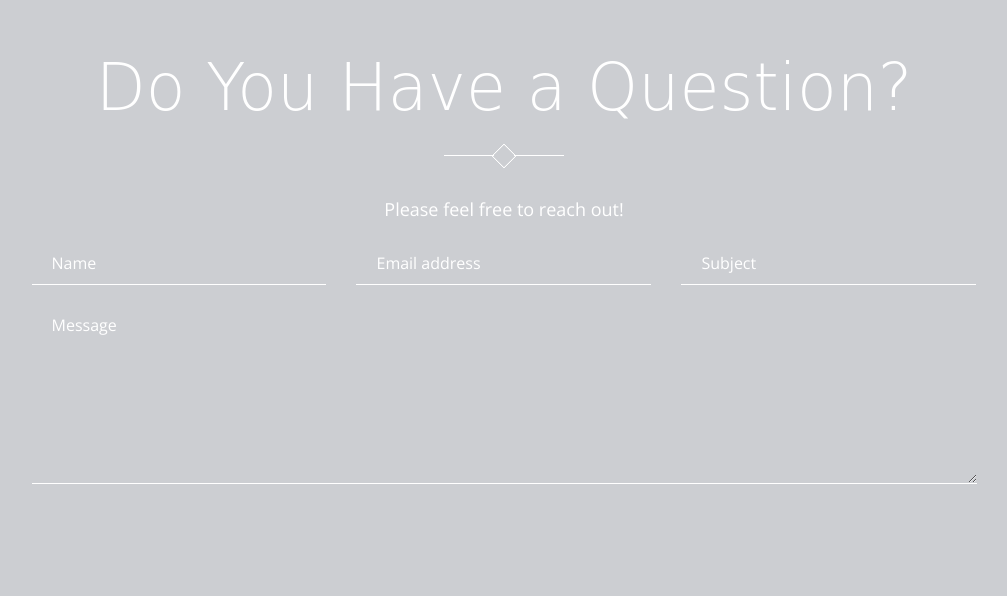
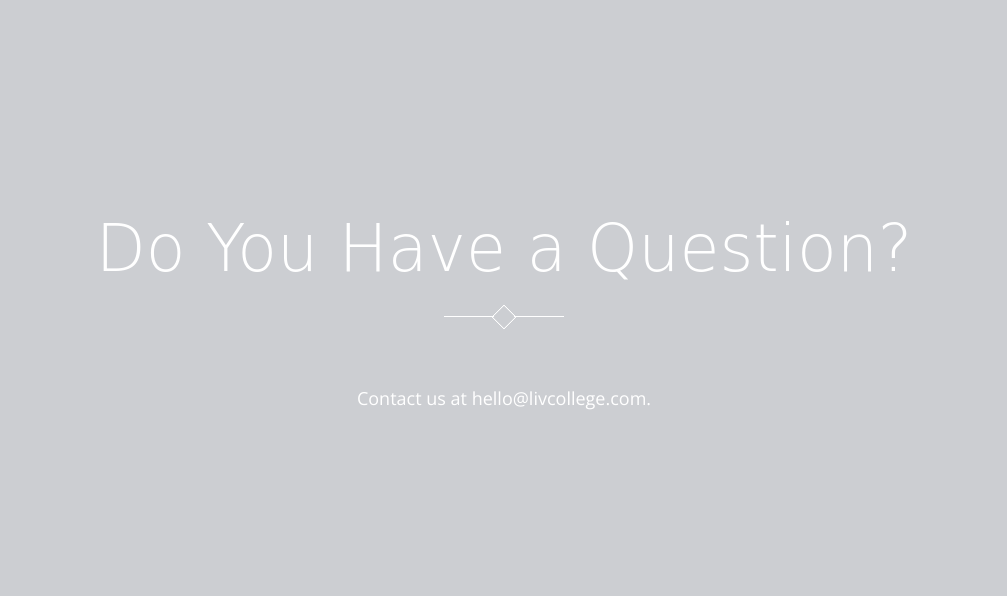
Before and after one commit to lilsplat/lilsplat.github.io, a plain HTML site: page index.html in a window 1280 px wide. Shown: the part 3279-3875 px from the top of the page, without its empty margins (136-1143 px from the left). Drawn offline with nearby package versions, Linux system fonts and the light colour scheme; files whose address does not match are found by name; a web font is replaced by a local one.

Commit message:
rm contact form

```diff
--- a/index.html
+++ b/index.html
@@ -264,11 +264,11 @@
 							</div><!-- END SECTION HEADER -->
 							<!-- START SLIDE CONTENT-->
 							<div class="slide-content">
-								<p class="animated" data-animation="fadeInUp" data-animation-delay="400">Please feel free to reach out!</p>
-								<!-- <p><br>Contact us at <a href="mailto:hello@livcollege.com">hello@livcollege.com</a>.</p> -->
+								<!-- <p class="animated" data-animation="fadeInUp" data-animation-delay="400">Please feel free to reach out!</p> -->
+								<p><br>Contact us at <a href="mailto:hello@livcollege.com">hello@livcollege.com</a>.</p>
 
 								<!-- START CONTACT FORM -->
-								<form method="post" action="send-mail.php" class="contact-form">
+								<!-- <form method="post" action="send-mail.php" class="contact-form">
 									<div class="row">
 										<div class="col-md-4 animated" data-animation="fadeInUp" data-animation-delay="600">
 											<input type="text" name="name" placeholder="Name" class="required">
@@ -283,7 +283,7 @@
 									<textarea name="message" placeholder="Message" class="required animated" data-animation="fadeInUp" data-animation-delay="900" rows="7"></textarea>
 									<div class="response-message"></div>
 									<button class="border-button animated" data-animation="fadeInUp" data-animation-delay="1000" type="submit" id="submit" name="submit">Send Message</button>
-								</form>
+								</form> -->
 								<!-- END CONTACT FORM -->
 
 
```
